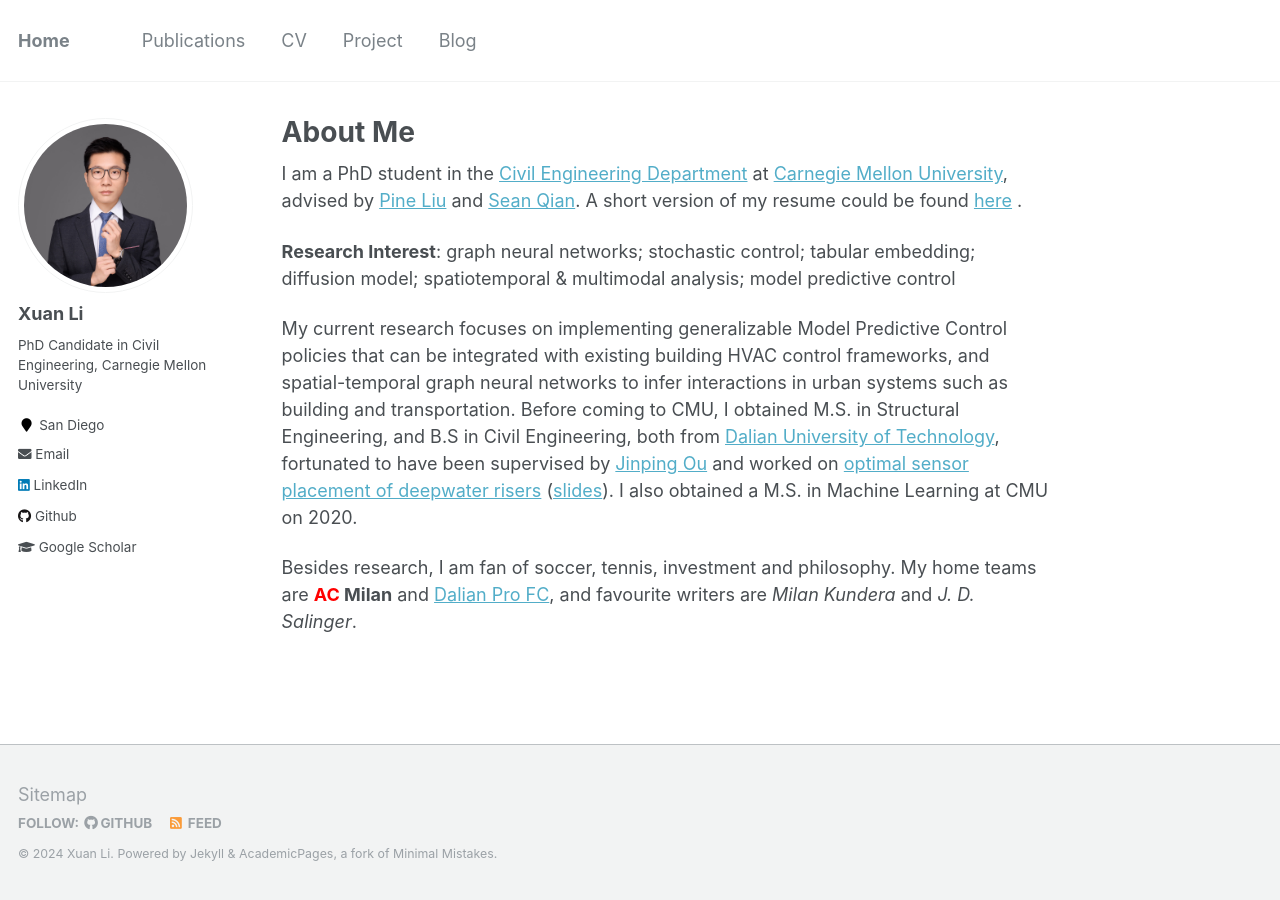
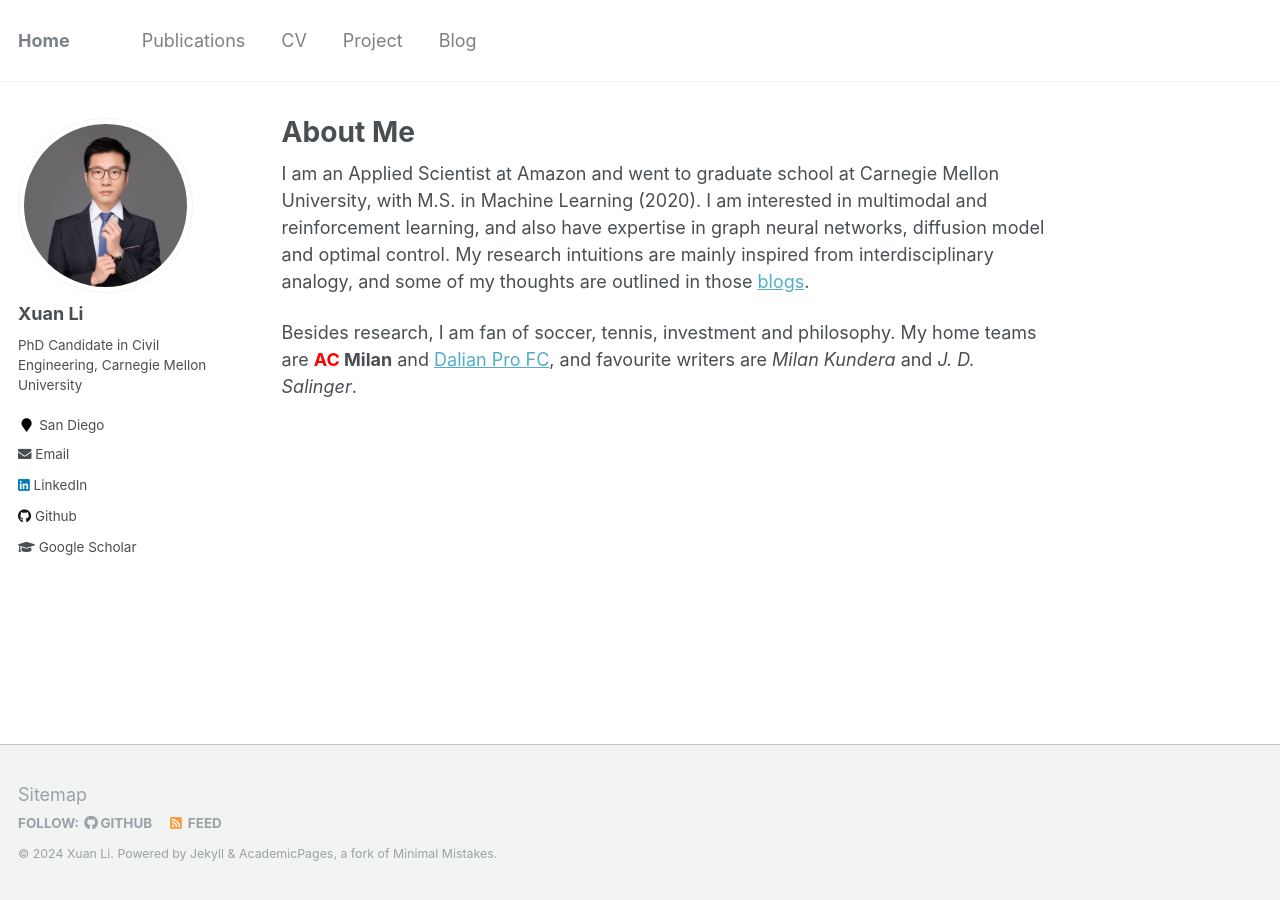
Before and after one commit to milanlx/milanlx.github.io, a Jekyll site: the page built from _pages/about.md, in a window 1280 px wide. Built offline with Jekyll 4.4.1, drawn with Linux system fonts in a browser that asks for light colours; a script that is not in the unit is left out.

Commit message:
Update about.md

```diff
--- a/_pages/about.md
+++ b/_pages/about.md
@@ -8,14 +8,18 @@ redirect_from:
   - /about.html
 ---
 
+I am an Applied Scientist at Amazon and went to graduate school at Carnegie Mellon University, with M.S. in Machine Learning (2020). I am interested in multimodal and reinforcement learning, and also have expertise in graph neural networks, diffusion model and optimal control. My research intuitions are mainly inspired from interdisciplinary analogy, and some of my thoughts are outlined in those [blogs](https://milanlx.github.io/blog/).
+
+Besides research, I am fan of soccer, tennis, investment and philosophy. My home teams are **<span style="color: red"> AC </span> Milan**
+ and [Dalian Pro FC](http://www.dlpro.com.cn/), and favourite writers are *Milan Kundera* and *J. D. Salinger*.
+
+<!---
 I am a PhD student in the [Civil Engineering Department](https://www.cmu.edu/cee/) at [Carnegie Mellon University](https://www.cmu.edu), advised by [Pine Liu](https://faculty.ce.cmu.edu/liu/) and [Sean Qian](https://faculty.ce.cmu.edu/qian/). A short version of my resume could be found [here](https://milanlx.github.io/files/work_resume.pdf) .
 
 **Research Interest**:
 graph neural networks; stochastic control; tabular embedding; diffusion model; spatiotemporal & multimodal analysis; model predictive control
 
 My current research focuses on implementing generalizable Model Predictive Control policies that can be integrated with existing building HVAC control frameworks, and spatial-temporal graph neural networks to infer interactions in urban systems such as building and transportation. Before coming to CMU, I obtained M.S. in Structural Engineering, and B.S in Civil Engineering, both from [Dalian University of Technology](https://en.dlut.edu.cn/), fortunated to have been supervised by [Jinping Ou](http://homepage.hit.edu.cn/oujinping) and worked on [optimal sensor placement of deepwater risers](https://milanlx.github.io/files/Master%20Dissertation%20(original).pdf) ([slides](https://milanlx.github.io/files/mastet_thesis_short_version.pdf)). I also obtained a M.S. in Machine Learning at CMU on 2020.
-
-Besides research, I am fan of soccer, tennis, investment and philosophy. My home teams are **<span style="color: red"> AC </span> Milan**
- and [Dalian Pro FC](http://www.dlpro.com.cn/), and favourite writers are *Milan Kundera* and *J. D. Salinger*.
+-->
 
 <script type="text/javascript" src="//rf.revolvermaps.com/0/0/8.js?i=5rhwi7l31w4&amp;m=0&amp;c=ff0000&amp;cr1=ffffff&amp;f=arial&amp;l=33" async="async"></script>
```
